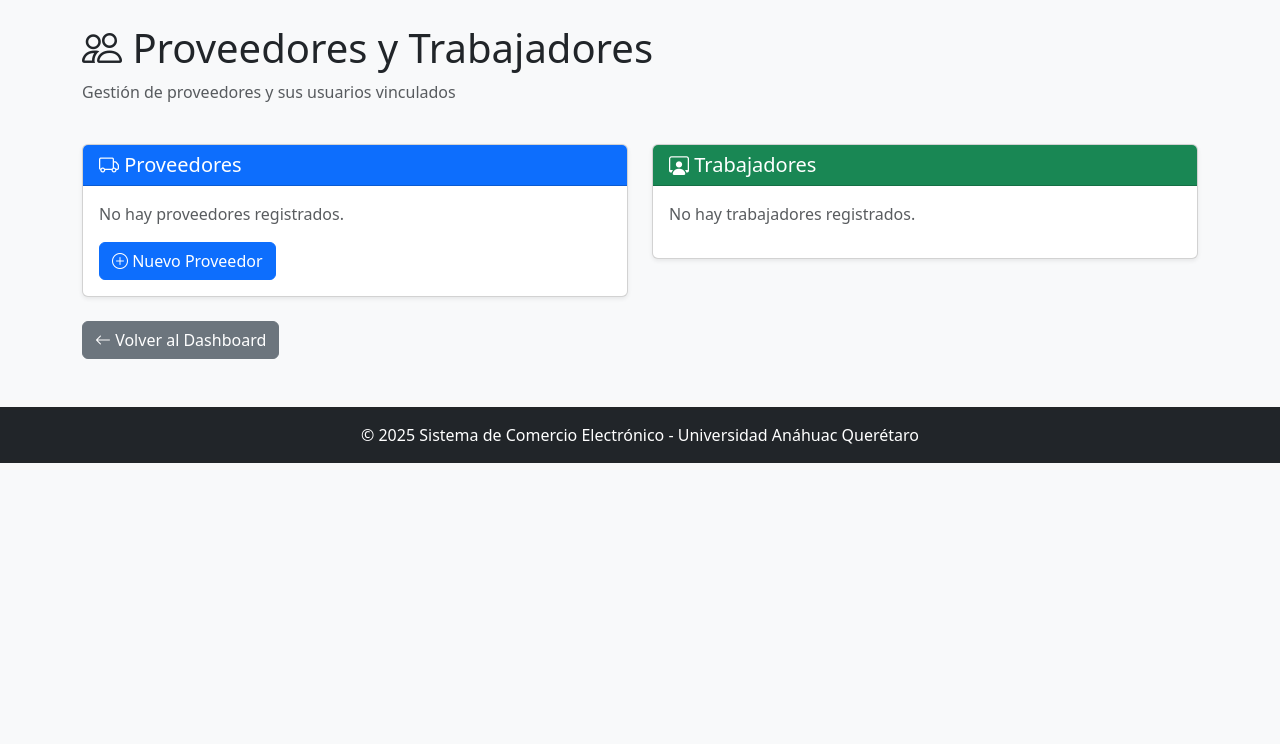
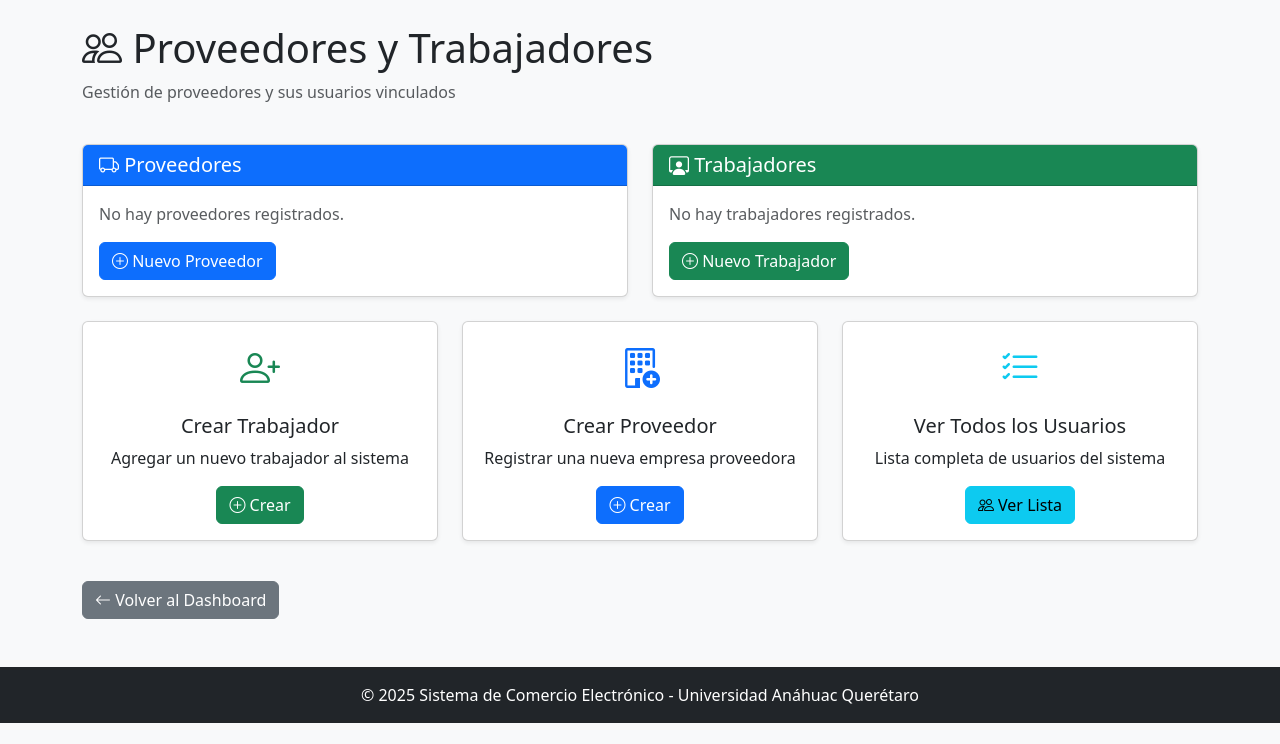
Before and after one commit to mrnun29/ecommerce-bd-fase2, a Flask app: template templates/proveedores/usuarios.html in a window 1280 px wide. Shown: the part 56-800 px from the top of the page. Run offline with Flask 3, Linux system fonts and the light colour scheme; the template is opened without the code that fills it, so the values that code supplies are empty.

Commit message:
Agregar botones de creación en página Proveedores y Trabajadores
- Agregado botón Nuevo Trabajador en sección de trabajadores
- Agregada sección de acciones rápidas con 3 cards:
  * Crear Trabajador (verde)
  * Crear Proveedor (azul)
  * Ver Todos los Usuarios (info)
- Mejorada UI con iconos y diseño más claro

```diff
--- a/templates/proveedores/usuarios.html
+++ b/templates/proveedores/usuarios.html
@@ -92,6 +92,54 @@
                 {% else %}
                     <p class="text-muted">No hay trabajadores registrados.</p>
                 {% endif %}
+
+                <div class="mt-3">
+                    <a href="{{ url_for('usuario_crear') }}" class="btn btn-success">
+                        <i class="bi bi-plus-circle"></i> Nuevo Trabajador
+                    </a>
+                </div>
+            </div>
+        </div>
+    </div>
+</div>
+
+<!-- Botones de Acción Rápida -->
+<div class="row mt-4">
+    <div class="col-md-4 mb-3">
+        <div class="card shadow-sm text-center h-100">
+            <div class="card-body">
+                <i class="bi bi-person-plus fs-1 text-success"></i>
+                <h5 class="card-title mt-3">Crear Trabajador</h5>
+                <p class="card-text">Agregar un nuevo trabajador al sistema</p>
+                <a href="{{ url_for('usuario_crear') }}" class="btn btn-success">
+                    <i class="bi bi-plus-circle"></i> Crear
+                </a>
+            </div>
+        </div>
+    </div>
+
+    <div class="col-md-4 mb-3">
+        <div class="card shadow-sm text-center h-100">
+            <div class="card-body">
+                <i class="bi bi-building-add fs-1 text-primary"></i>
+                <h5 class="card-title mt-3">Crear Proveedor</h5>
+                <p class="card-text">Registrar una nueva empresa proveedora</p>
+                <a href="{{ url_for('proveedor_crear') }}" class="btn btn-primary">
+                    <i class="bi bi-plus-circle"></i> Crear
+                </a>
+            </div>
+        </div>
+    </div>
+
+    <div class="col-md-4 mb-3">
+        <div class="card shadow-sm text-center h-100">
+            <div class="card-body">
+                <i class="bi bi-list-check fs-1 text-info"></i>
+                <h5 class="card-title mt-3">Ver Todos los Usuarios</h5>
+                <p class="card-text">Lista completa de usuarios del sistema</p>
+                <a href="{{ url_for('usuarios_lista') }}" class="btn btn-info">
+                    <i class="bi bi-people"></i> Ver Lista
+                </a>
             </div>
         </div>
     </div>
```
Also changed, not shown: 1 other file.
